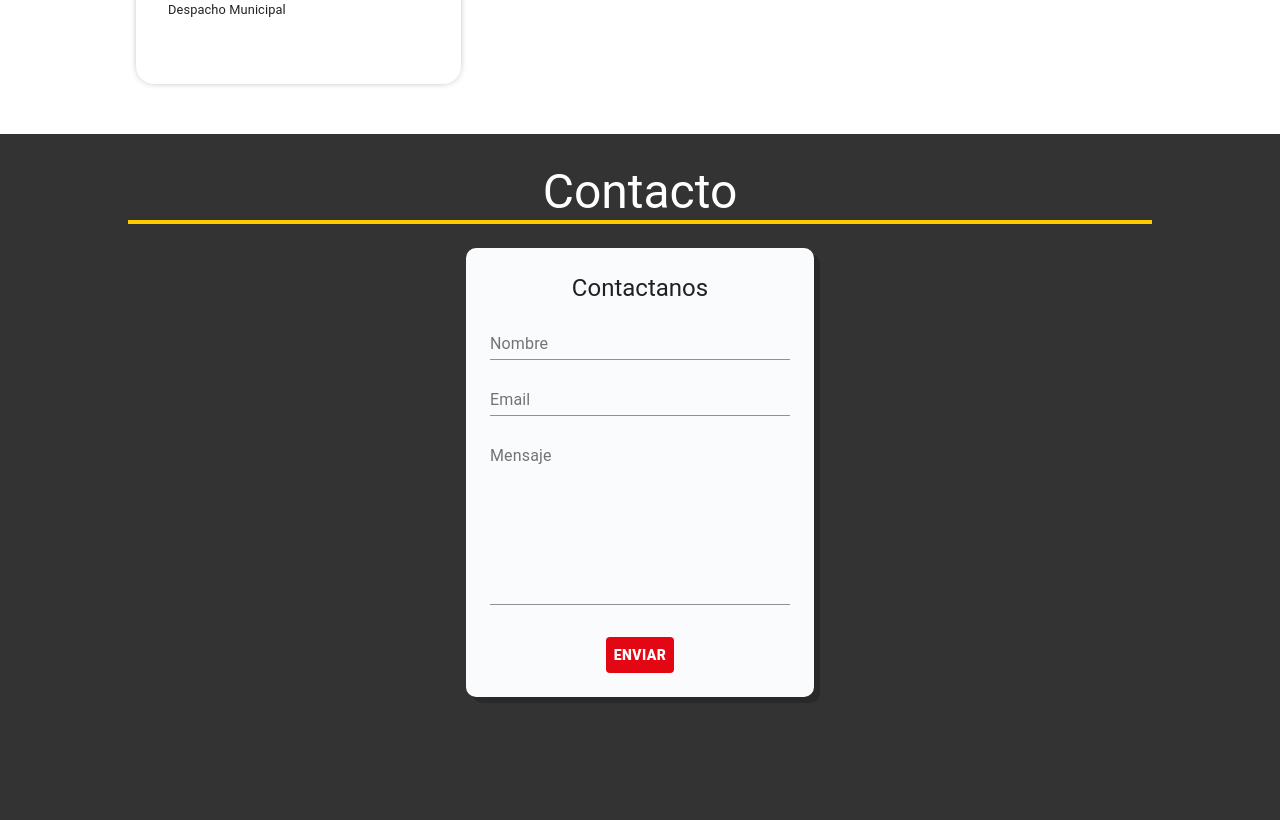
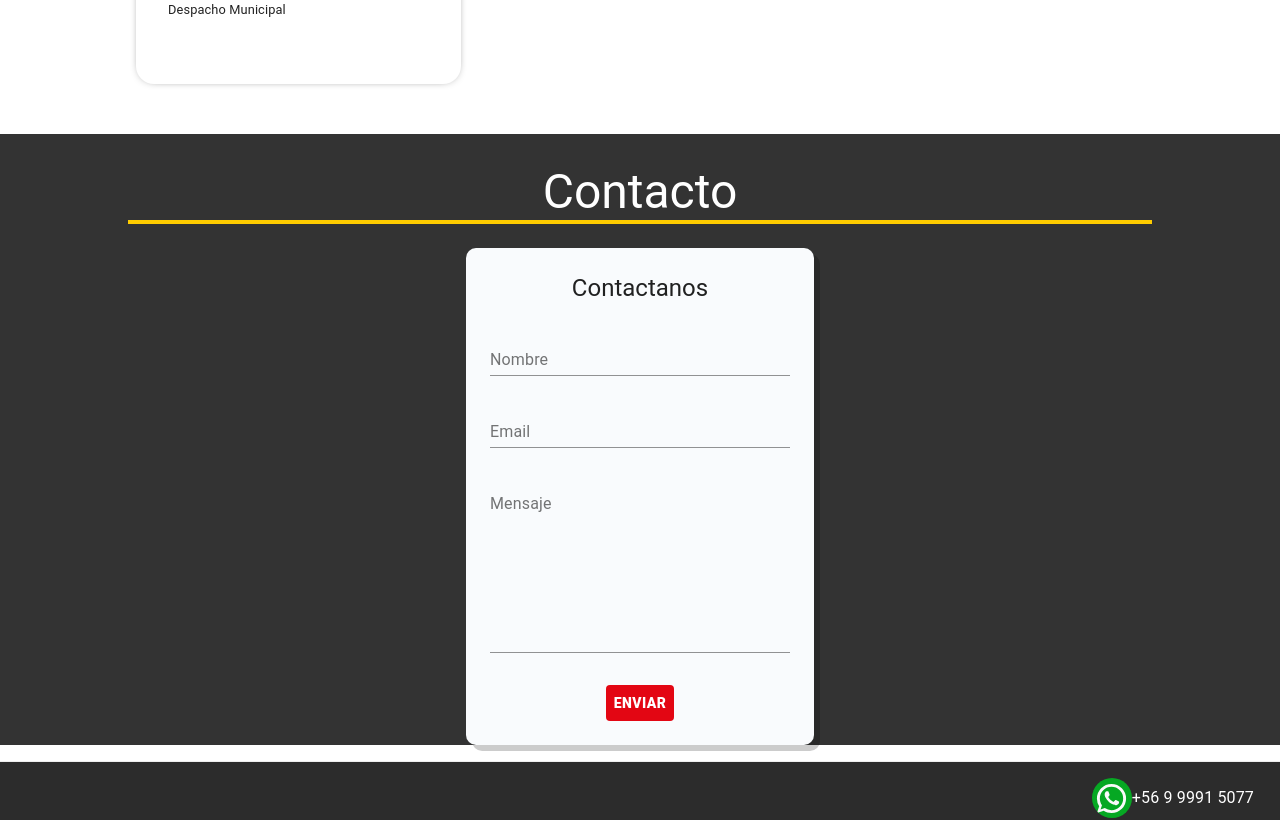
Before and after one commit to MatiMM91/DyL-Ingenieria-civil, a React (Create React App) app: page / in a window 1280 px wide. Shown: the part 3540-4360 px from the top of the page. Built offline with nearby package versions, Linux system fonts and the light colour scheme.

Commit message:
Production upload 3

```diff
--- a/src/components/Contact.js
+++ b/src/components/Contact.js
@@ -23,9 +23,12 @@ const Contact = ({title,dark,id}) => {
 
 const useStyles = makeStyles((theme) => ({
     section: {
-        minHeight: "92vh",
+        minHeight: "70vh",
         color: "#fff",
         backgroundColor: "#333",
+        [theme.breakpoints.down("sm")]: {
+            minHeight: "92vh",
+          },
     },
     sectiondark: {
         backgroundColor: "#333",
@@ -52,7 +55,7 @@ const useStyles = makeStyles((theme) => ({
         maxWidth: "300px",
         margin: "auto",
         marginTop: theme.spacing(3),
-        marginBottom: theme.spacing(3),
+        marginBottom: theme.spacing(2),
         padding: theme.spacing(3),
         backgroundColor: "#F9FBFD",
         fontSize: "1.2rem",
--- a/src/components/Form.js
+++ b/src/components/Form.js
@@ -277,16 +277,16 @@ const Form = () => {
 
 const useStyles = makeStyles((theme) => ({
     textField: {
-        marginTop: theme.spacing(1),
+        marginTop: theme.spacing(3),
         fontSize: "1.2rem",
         width: "100%",
+        [theme.breakpoints.down("md")]: {
+            marginTop: theme.spacing(2),
+          },
     },
     titleform: {
         display: "flex",
         justifyContent: "center",
-    },
-    message: {
-        marginTop: theme.spacing(7),
     },
     btn: {
         display: "flex",
```
Also changed, not shown: 7 other files (tests, documents, lock files or other folders).
